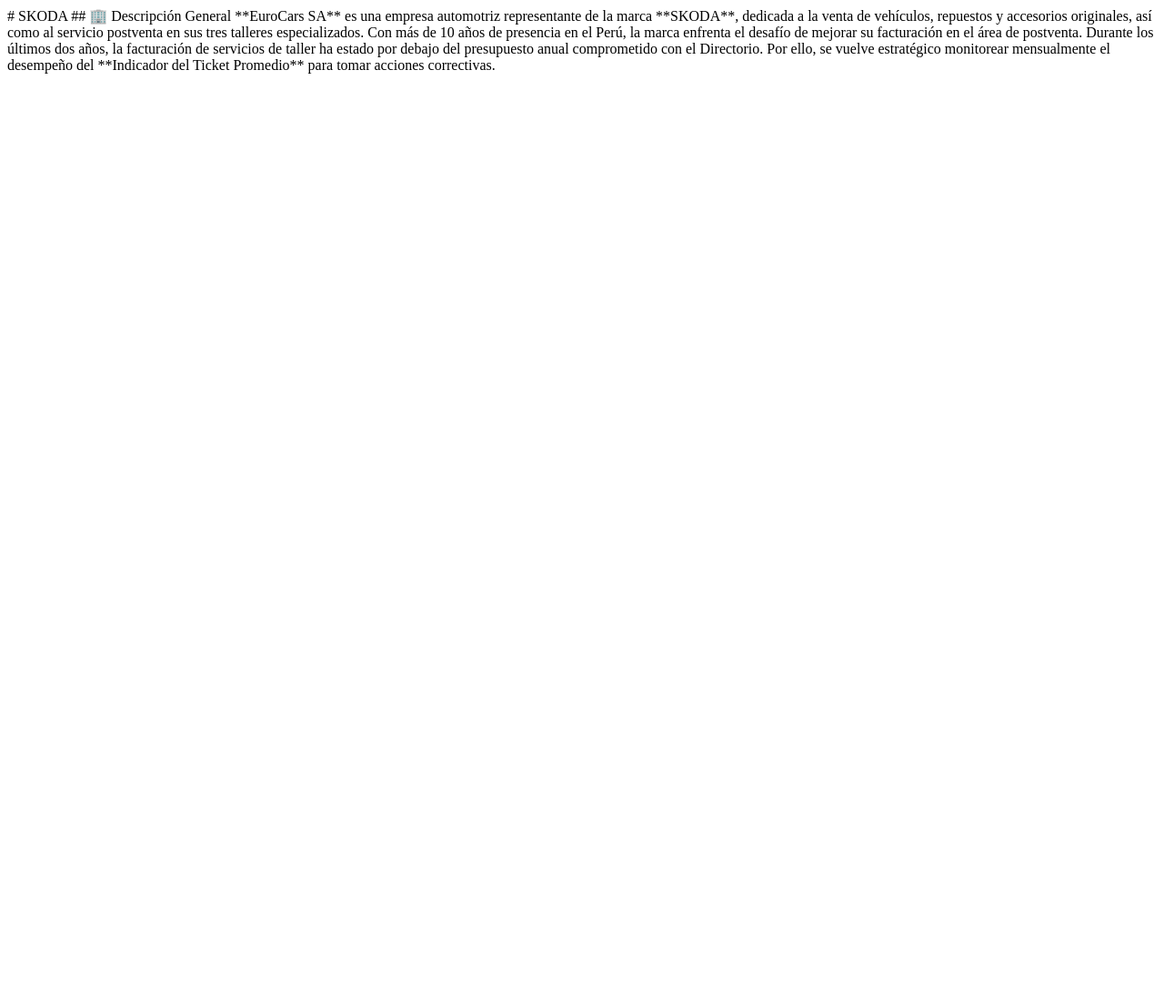
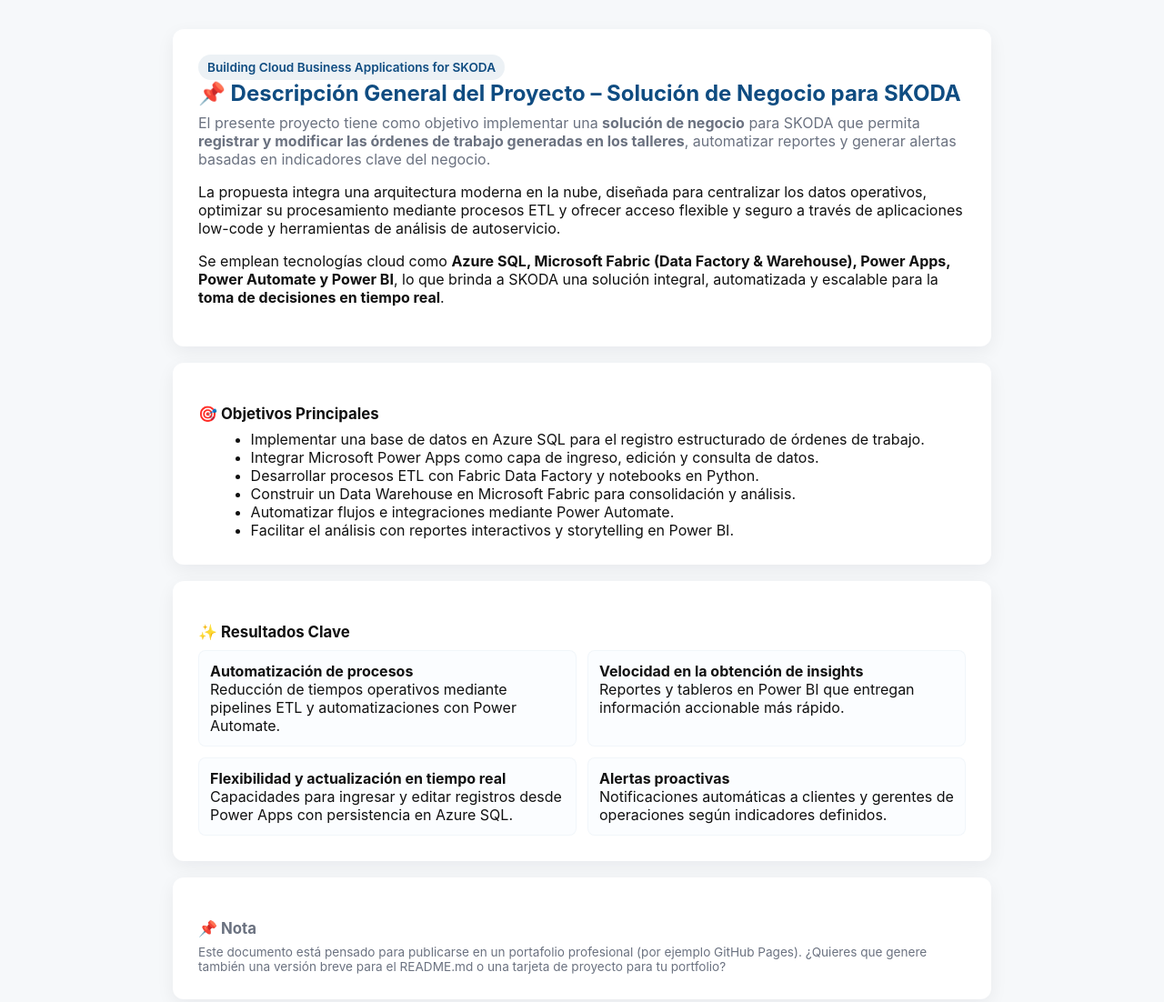
Before and after one commit to Grupo3P/SKODA, a plain HTML site: page index.html in a window 1280 px wide. Shown: the whole page at 91% size. Before the commit the page ends 800 px from the top, so only its background shows below. Drawn offline with Linux system fonts and the light colour scheme.

Commit message:
Update index.html

```diff
--- a/index.html
+++ b/index.html
@@ -1,7 +1,98 @@
-# SKODA
+<!doctype html>
+<html lang="es">
+<head>
+  <meta charset="utf-8" />
+  <meta name="viewport" content="width=device-width,initial-scale=1" />
+  <title>SKODA - Solución de Negocio</title>
+  <style>
+    :root{
+      --bg:#f6f8fa;
+      --card:#ffffff;
+      --accent:#0f4c81;
+      --muted:#6b7280;
+      --maxw:900px;
+    }
+    body{font-family:Inter, system-ui, -apple-system, "Segoe UI", Roboto, "Helvetica Neue", Arial; background:var(--bg); color:#111; margin:0; padding:32px; display:flex; justify-content:center;}
+    .container{max-width:var(--maxw); width:100%;}
+    .card{background:var(--card); border-radius:12px; box-shadow:0 6px 20px rgba(16,24,40,0.06); padding:28px; margin-bottom:18px;}
+    h1{font-size:1.5rem; margin:0 0 8px; color:var(--accent);}
+    h2{font-size:1.05rem; margin:18px 0 8px;}
+    p.lead{margin:0 0 12px; color:var(--muted);}
+    ul{margin:8px 0 0 1.1rem; color:#111;}
+    .badge{display:inline-block; padding:6px 10px; border-radius:999px; background:rgba(15,76,129,0.08); color:var(--accent); font-weight:600; font-size:0.85rem;}
+    .results{display:grid; grid-template-columns:1fr; gap:12px; margin-top:10px;}
+    .result-item{padding:12px; border-radius:8px; background:#fbfdff; border:1px solid rgba(15,76,129,0.04);}
+    footer{margin-top:12px; font-size:0.85rem; color:var(--muted);}
+    @media(min-width:700px){ .results{grid-template-columns:repeat(2,1fr);} }
+  </style>
+</head>
+<body>
+  <main class="container">
+    <section class="card" aria-labelledby="title">
+      <div style="display:flex;align-items:center;gap:12px;">
+        <div class="badge">Building Cloud Business Applications for SKODA</div>
+      </div>
 
-## 🏢 Descripción General
+      <h1 id="title">📌 Descripción General del Proyecto – Solución de Negocio para SKODA</h1>
 
-**EuroCars SA** es una empresa automotriz representante de la marca **SKODA**, dedicada a la venta de vehículos, repuestos y accesorios originales, así como al servicio postventa en sus tres talleres especializados. Con más de 10 años de presencia en el Perú, la marca enfrenta el desafío de mejorar su facturación en el área de postventa.
+      <p class="lead">
+        El presente proyecto tiene como objetivo implementar una <strong>solución de negocio</strong> para SKODA que permita <strong>registrar y modificar las órdenes de trabajo generadas en los talleres</strong>,
+        automatizar reportes y generar alertas basadas en indicadores clave del negocio.
+      </p>
 
-Durante los últimos dos años, la facturación de servicios de taller ha estado por debajo del presupuesto anual comprometido con el Directorio. Por ello, se vuelve estratégico monitorear mensualmente el desempeño del **Indicador del Ticket Promedio** para tomar acciones correctivas.
+      <p>
+        La propuesta integra una arquitectura moderna en la nube, diseñada para centralizar los datos operativos,
+        optimizar su procesamiento mediante procesos ETL y ofrecer acceso flexible y seguro a través de aplicaciones low-code
+        y herramientas de análisis de autoservicio.
+      </p>
+
+      <p>
+        Se emplean tecnologías cloud como <strong>Azure SQL, Microsoft Fabric (Data Factory &amp; Warehouse), Power Apps, Power Automate y Power BI</strong>,
+        lo que brinda a SKODA una solución integral, automatizada y escalable para la <strong>toma de decisiones en tiempo real</strong>.
+      </p>
+    </section>
+
+    <section class="card" aria-labelledby="objectives">
+      <h2 id="objectives">🎯 Objetivos Principales</h2>
+      <ul>
+        <li>Implementar una base de datos en Azure SQL para el registro estructurado de órdenes de trabajo.</li>
+        <li>Integrar Microsoft Power Apps como capa de ingreso, edición y consulta de datos.</li>
+        <li>Desarrollar procesos ETL con Fabric Data Factory y notebooks en Python.</li>
+        <li>Construir un Data Warehouse en Microsoft Fabric para consolidación y análisis.</li>
+        <li>Automatizar flujos e integraciones mediante Power Automate.</li>
+        <li>Facilitar el análisis con reportes interactivos y storytelling en Power BI.</li>
+      </ul>
+    </section>
+
+    <section class="card" aria-labelledby="results">
+      <h2 id="results">✨ Resultados Clave</h2>
+      <div class="results">
+        <div class="result-item">
+          <strong>Automatización de procesos</strong><br />
+          Reducción de tiempos operativos mediante pipelines ETL y automatizaciones con Power Automate.
+        </div>
+        <div class="result-item">
+          <strong>Velocidad en la obtención de insights</strong><br />
+          Reportes y tableros en Power BI que entregan información accionable más rápido.
+        </div>
+        <div class="result-item">
+          <strong>Flexibilidad y actualización en tiempo real</strong><br />
+          Capacidades para ingresar y editar registros desde Power Apps con persistencia en Azure SQL.
+        </div>
+        <div class="result-item">
+          <strong>Alertas proactivas</strong><br />
+          Notificaciones automáticas a clientes y gerentes de operaciones según indicadores definidos.
+        </div>
+      </div>
+    </section>
+
+    <footer class="card" aria-labelledby="note">
+      <h2 id="note">📌 Nota</h2>
+      <p style="margin:0;">
+        Este documento está pensado para publicarse en un portafolio profesional (por ejemplo GitHub Pages).
+        ¿Quieres que genere también una versión breve para el README.md o una tarjeta de proyecto para tu portfolio?
+      </p>
+    </footer>
+  </main>
+</body>
+</html>
```
